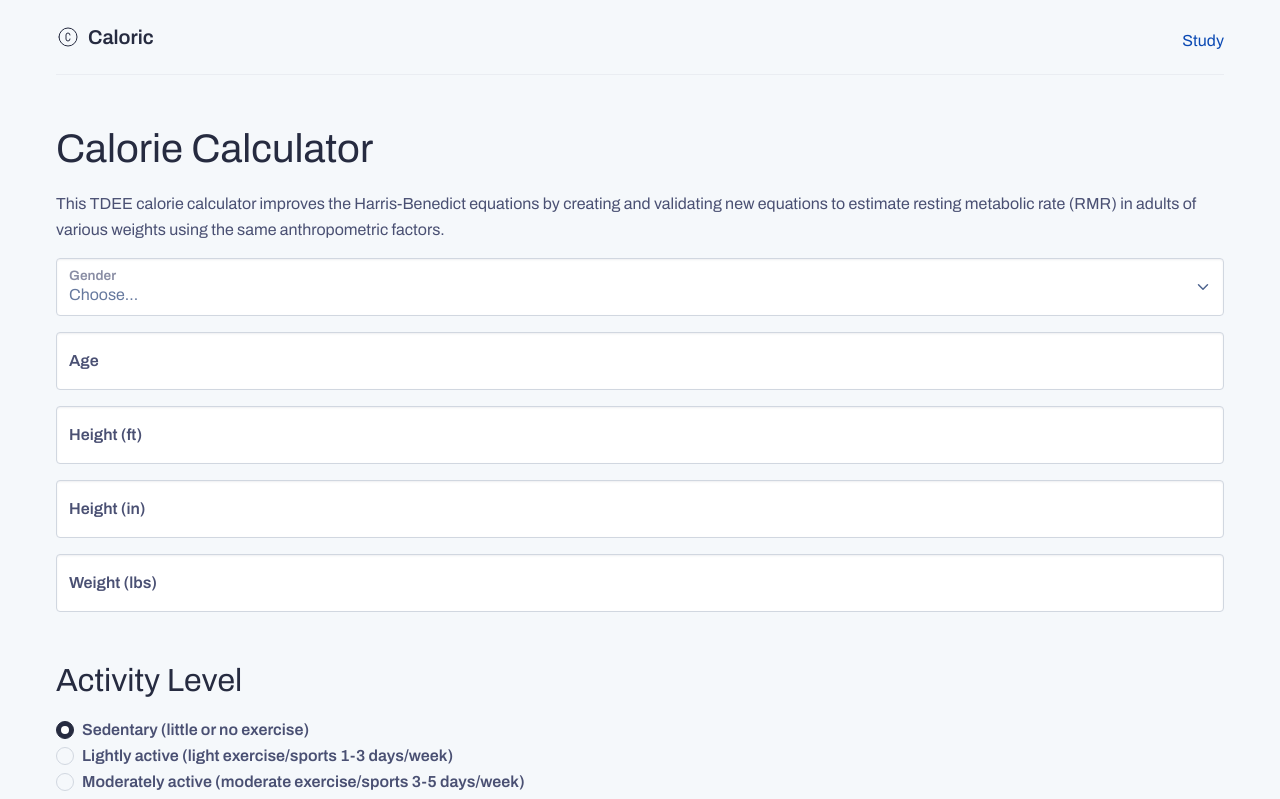
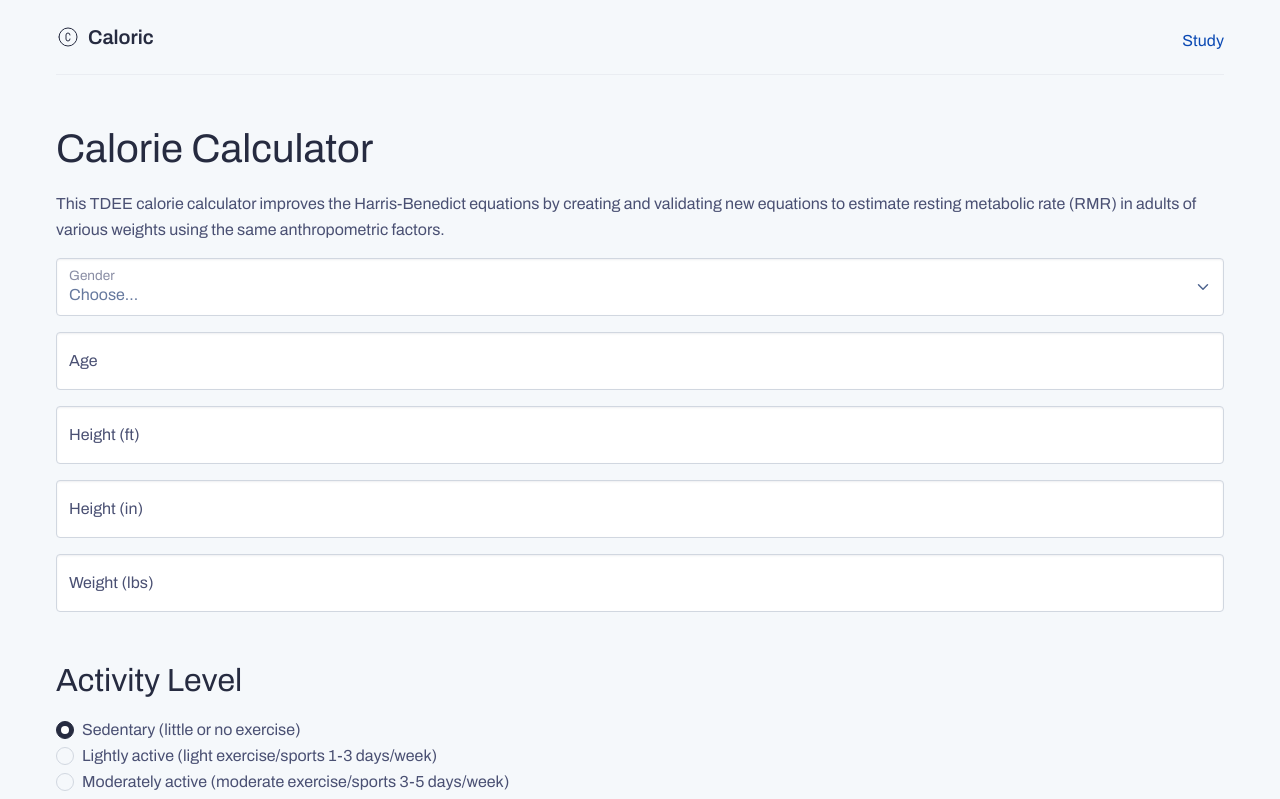
Before and after one commit to emiluzelac/caloric, a Next.js app: page / in a window 1280 px wide. Shown: the top 799 px of the page. Built offline with nearby package versions, Linux system fonts and the light colour scheme.

Commit message:
Remove custom reboot

```diff
--- a/src/styles/styles.scss
+++ b/src/styles/styles.scss
@@ -15,7 +15,6 @@
 @import 'volt/functions';
 
 // Utilities
-@import 'volt/reboot';
 @import 'volt/utilities';
 
 // Layout
```
